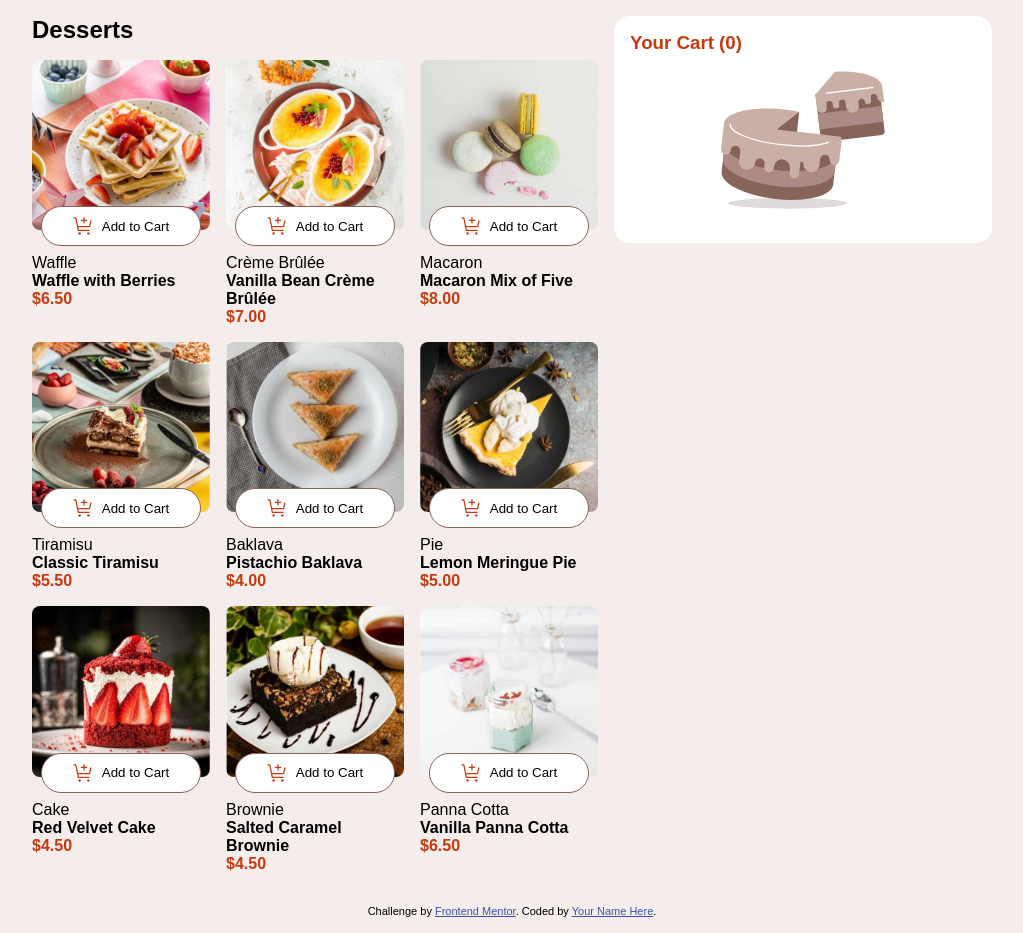
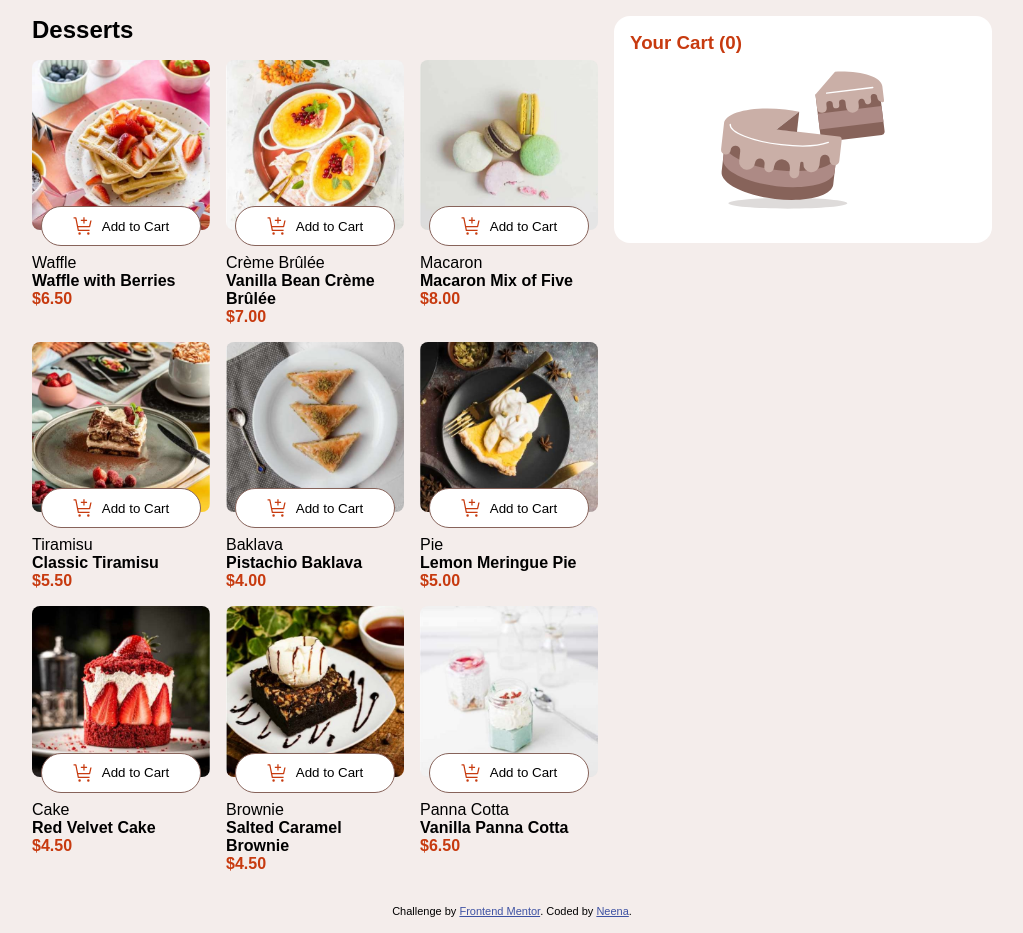
Before and after one commit to neena-coder/Product-list-with-cart, a plain HTML site: page index.html in a window 1280 px wide. Shown: the whole page, without its empty margins (128-1151 px from the left). Drawn offline with Linux system fonts and the light colour scheme.

Commit message:
Updated profile link

```diff
--- a/index.html
+++ b/index.html
@@ -1,6 +1,6 @@
 <!DOCTYPE html>
 <html lang="en">
-<head>
+  <head>
     <meta charset="UTF-8" />
     <meta name="viewport" content="width=device-width, initial-scale=1.0" />
     <link rel="stylesheet" href="index.css" />
@@ -296,8 +296,6 @@
           <img src="./assets/images/illustration-empty-cart.svg" alt="" />
         </div>
       </section>
-
-
     </div>
 
     <!--
@@ -308,7 +306,8 @@
     <div class="attribution">
       Challenge by
       <a href="https://www.frontendmentor.io?ref=challenge">Frontend Mentor</a>.
-      Coded by <a href="#">Your Name Here</a>.
+      Coded by
+      <a href="https://www.frontendmentor.io/profile/neena-coder">Neena</a>.
     </div>
 
     <script src="index.js"></script>
```
